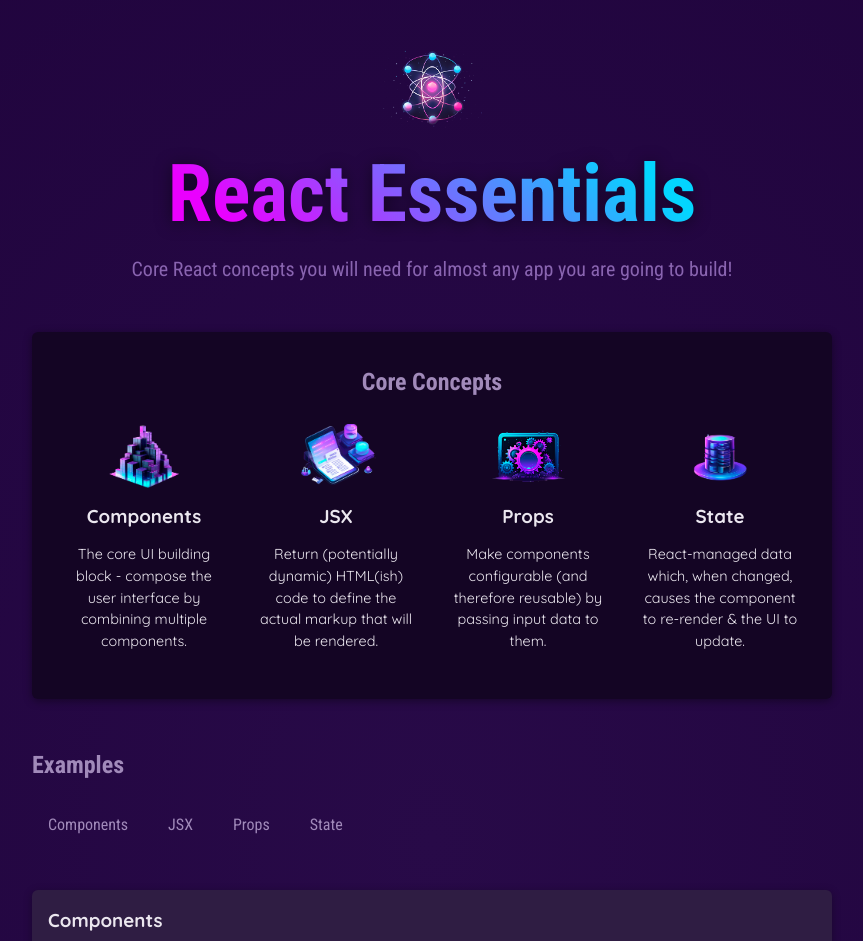
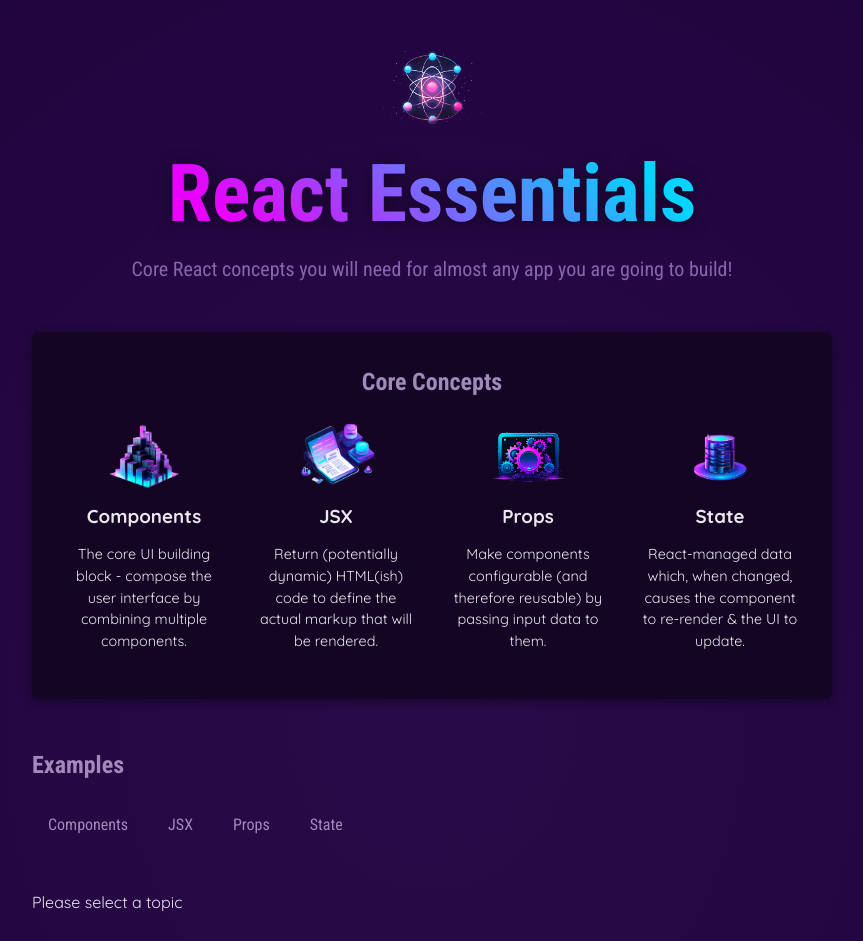
Before and after one commit to shoaibalirts/React-Essentials-App, a React (Vite) app: page / in a window 1280 px wide. Shown: the top 941 px of the page, without its empty margins (208-1071 px from the left). Built offline with nearby package versions, Linux system fonts and the light colour scheme.

Commit message:
conditional rendering

```diff
--- a/src/App.jsx
+++ b/src/App.jsx
@@ -5,7 +5,7 @@
 import Card from "./components/Card/Card.jsx";
 import { useState } from "react";
 function App() {
-  const [selectedTopic, setSelectedTopic] = useState("components");
+  const [selectedTopic, setSelectedTopic] = useState();
 
   function handleSelect(selectedButton) {
     setSelectedTopic(selectedButton); // components, jsx, props, state
@@ -48,7 +48,8 @@
             <TabButton onSelect={() => handleSelect("state")}>State</TabButton>
           </menu>
         </section>
-
+        {!selectedTopic ? <p>Please select a topic</p> : null}
+        {selectedTopic ? (
           <section id="tab-content">
             <h3>{EXAMPLES[selectedTopic].title}</h3>
             <p>{EXAMPLES[selectedTopic].description}</p>
@@ -56,6 +57,7 @@
               <code>{EXAMPLES[selectedTopic].code}</code>
             </pre>
           </section>
+        ) : null}
 
         <section>
           <h1>Available Experts</h1>
```
Lines whose indentation alone changed are shown as unchanged.
